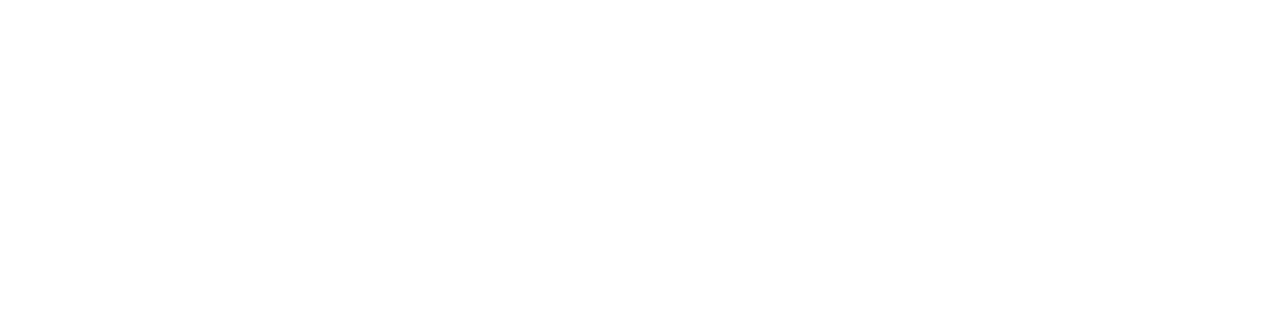
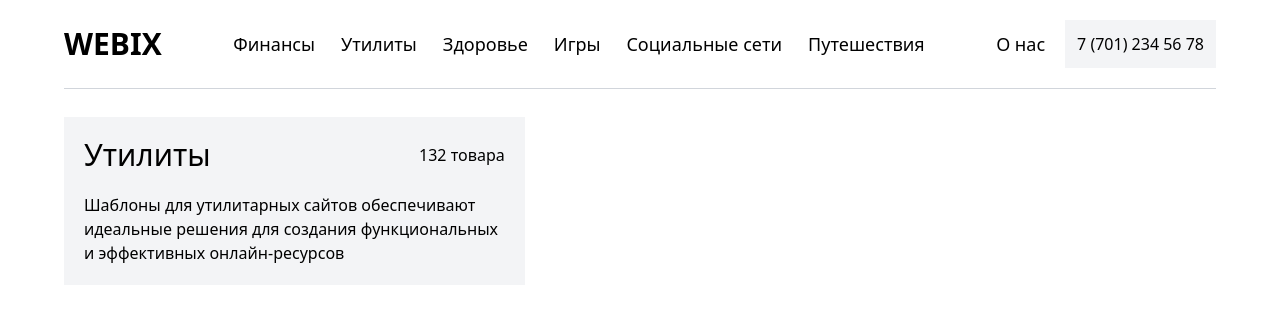
Before and after one commit to Elman2055/webix, a React (Vite) app: page /categories/1 in a window 1280 px wide. Before the commit this address had no page. Shown: the top 323 px of the page. Built offline with nearby package versions, Linux system fonts and the light colour scheme; grey boxes are pictures that could not be loaded; the HTML template or start-up script is replaced by a standard one.

Commit message:
create: info category block

```diff
--- a/src/App.tsx
+++ b/src/App.tsx
@@ -4,6 +4,7 @@
 import Layout from "./components/layout/Layout";
 import MainPageContainer from "./containers/mainPageContainer/MainPageContainer";
 import ProductPageContainer from "./containers/productPageContainer/ProductPageContainer";
+import CategoriesContainer from "./containers/categoriesContainer/CategoriesContainer";
 
 const App = () => {
   return (
@@ -13,6 +14,7 @@
           <Route path="/" element={<Layout />}>
             <Route index element={<MainPageContainer />} />
             <Route path="/product/:id" element={<ProductPageContainer />} />
+            <Route path="/categories/:id" element={<CategoriesContainer />} />
           </Route>
         </Routes>
       </BrowserRouter>
--- /dev/null
+++ b/src/components/categories/Categories.tsx
@@ -0,0 +1,22 @@
+import React from "react";
+
+const Categories = () => {
+  return (
+    <div className="w-[90%] mx-auto">
+      <div>
+        <div className="w-[40%] bg-gray-100 p-5">
+          <div className="flex items-center justify-between pb-5">
+            <p className="text-3xl font-medium">Утилиты</p>
+            <p>132 товара</p>
+          </div>
+          <p>
+            Шаблоны для утилитарных сайтов обеспечивают идеальные решения для
+            создания функциональных и эффективных онлайн-ресурсов
+          </p>
+        </div>
+      </div>
+    </div>
+  );
+};
+
+export default Categories;
--- a/src/components/mainPage/MainPage.tsx
+++ b/src/components/mainPage/MainPage.tsx
@@ -2,12 +2,15 @@
 import mainBg from "../../../public/mainBg.png";
 import mobileMainBg from "../../../public/mobileMainBg.png";
 import ProductsCards from "../productsCards/ProductsCards";
+import { useNavigate } from "react-router-dom";
 
 const MainPage = ({
   mainProduct,
   firstRowProducts,
   secondRowProducts,
 }: TMain) => {
+  const navigate = useNavigate();
+
   return (
     <div className="w-[90%] mx-auto">
       {mainProduct.map((el: TProduct) => (
@@ -24,7 +27,12 @@
                 {el.description}
               </p>
             </div>
-            <button className="w-full py-3 bg-green-500 text-white hover:bg-green-400 transition-colors duration-300 desktop2:text-2xl">
+            <button
+              className="w-full py-3 bg-green-500 text-white hover:bg-green-400 transition-colors duration-300 desktop2:text-2xl"
+              onClick={() =>
+                navigate({ pathname: `/product/${el.product_id}` })
+              }
+            >
               Посмотреть
             </button>
           </div>
@@ -33,6 +41,7 @@
             <img
               className="mb-5 laptop:m-0 h-full w-full object-cover cursor-pointer"
               src={`https://logohub.kz/api/products/previewImage/${el.image_preview}`}
+              onClick={() => navigate({pathname: `/product/${el.product_id}`})}
               alt="product"
             />
           </div>
--- a/src/components/productPage/ProductPage.tsx
+++ b/src/components/productPage/ProductPage.tsx
@@ -3,7 +3,7 @@
 
 const ProductPage = ({ product, rowProducts }: TProductPage) => {
   return (
-    <div className="w-[500px] max-w-full laptop:w-[90%] mx-auto ">
+    <div className="w-[500px] max-w-[90%] laptop:w-[90%] mx-auto ">
       {product.map((el: TProduct) => (
         <div
           key={el.product_id}
@@ -29,7 +29,7 @@
               </div>
               <p className="desktop:text-2xl">{el.description}</p>
             </div>
-            <button className="w-full bg-green-500 mt-5 laptop:m-0 py-3 desktop2:text-2xl">
+            <button className="w-full bg-green-500 hover:bg-green-400 hover:text-white transition-colors duration-300 mt-5 laptop:m-0 py-3 desktop2:text-2xl">
               Купить
             </button>
           </div>
--- a/src/components/productsCards/ProductsCards.tsx
+++ b/src/components/productsCards/ProductsCards.tsx
@@ -1,10 +1,13 @@
 import { TMainRowProducts, TProduct } from "../../types/types.data";
+import { useNavigate } from "react-router-dom";
 
 const ProductsCards = ({
   title,
   rowProducts,
   isMainBtns,
 }: TMainRowProducts) => {
+  const navigate = useNavigate();
+
   return (
     <>
       <div className="w-[500px] max-w-full mx-auto laptop:w-full m-0 flex justify-start laptop:justify-between my-5">
@@ -23,6 +26,7 @@
             <img
               className="cursor-pointer object-cover"
               src={`https://logohub.kz/api/products/previewImage/${el.image_preview}`}
+              onClick={() => navigate({pathname: `/product/${el.product_id}`})}
               alt="product"
             />
             <p className="text-lg mt-2 desktop2:text-3xl desktop2:font-medium">
--- /dev/null
+++ b/src/containers/categoriesContainer/CategoriesContainer.tsx
@@ -0,0 +1,7 @@
+import Categories from "../../components/categories/Categories";
+
+const CategoriesContainer = () => {
+  return <Categories />;
+};
+
+export default CategoriesContainer;
--- a/src/containers/mainPageContainer/MainPageContainer.tsx
+++ b/src/containers/mainPageContainer/MainPageContainer.tsx
@@ -20,6 +20,7 @@
 
   useEffect(() => {
     getProducts();
+    window.scrollTo(0, 0);
   }, []);
 
   return (
--- a/src/containers/productPageContainer/ProductPageContainer.tsx
+++ b/src/containers/productPageContainer/ProductPageContainer.tsx
@@ -25,6 +25,7 @@
   useEffect(() => {
     if (data) setProduct(data.product);
     getRowProducts();
+    window.scrollTo({ top: 0, behavior: "smooth" });
   }, [data]);
 
   return <ProductPage product={product} rowProducts={rowProducts} />;
```
